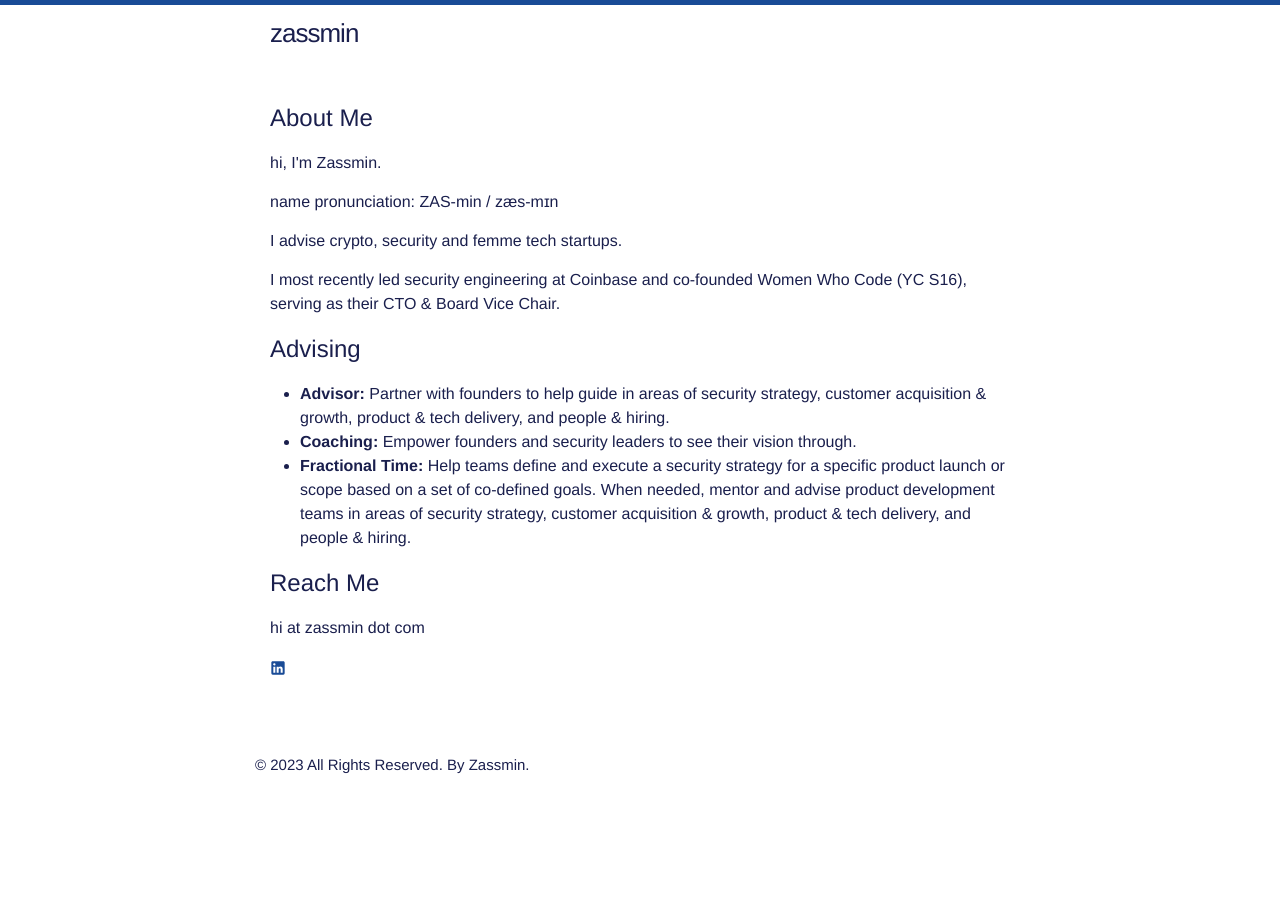
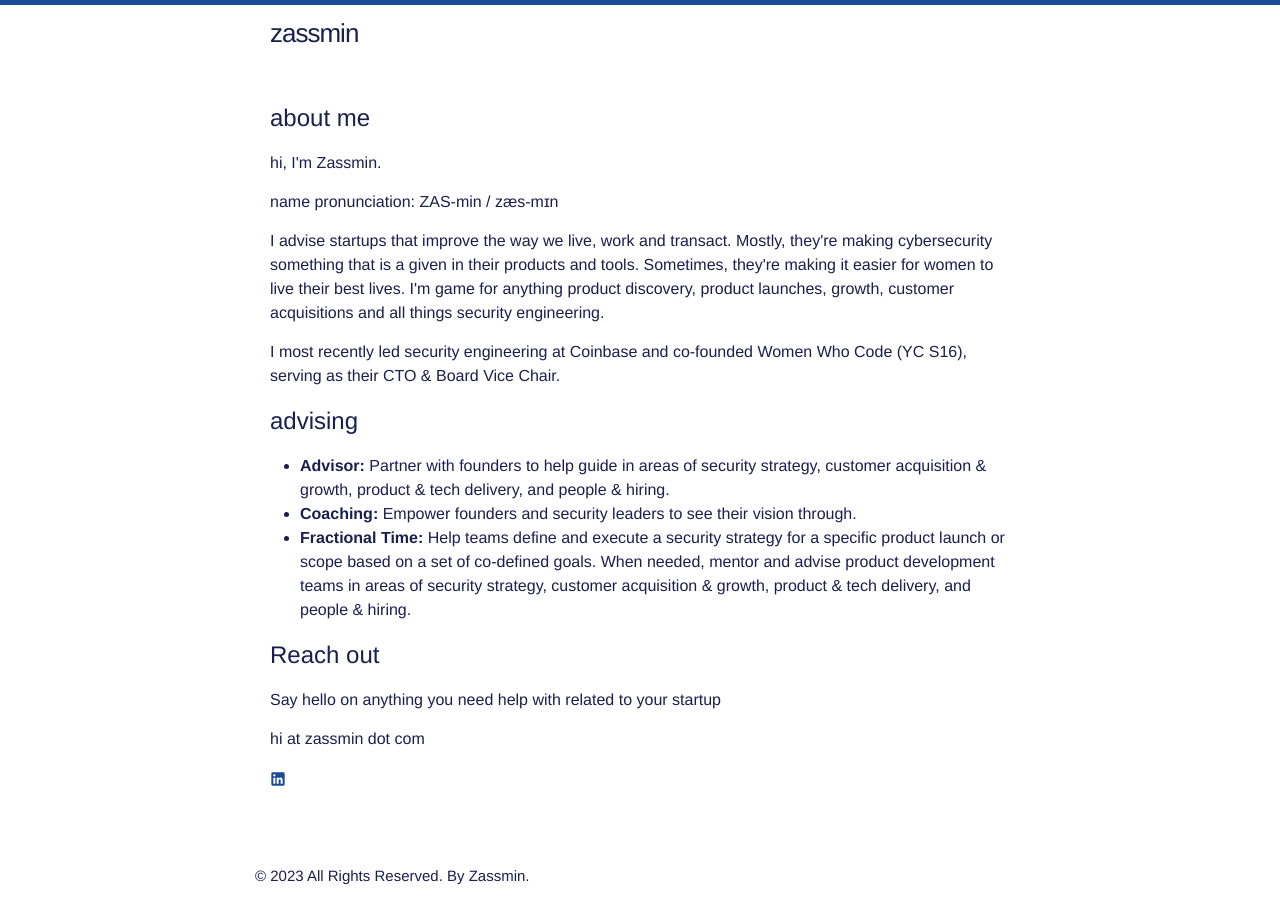
Before and after one commit to zassmin/zassmin, a Jekyll site: the page built from index.html, in a window 1280 px wide and 933 px high. Shown: the top 924 px of the window. Built offline with Jekyll 4.4.1, drawn with Linux system fonts in a browser that asks for light colours.

Commit message:
Update index.html
update intro

```diff
--- a/index.html
+++ b/index.html
@@ -4,20 +4,21 @@ layout: default
 
 <div class="home">
   <div>
-    <h2>About Me</h2>
+    <h2>about me</h2>
     <p>hi, I'm Zassmin.</p>
     <p>name pronunciation: ZAS-min / zæs-mɪn</p>
-    <p>I advise crypto, security and femme tech startups.</p>
+    <p>I advise startups that improve the way we live, work and transact. Mostly, they're making cybersecurity something that is a given in their products and tools. Sometimes, they're making it easier for women to live their best lives. I'm game for anything product discovery, product launches, growth, customer acquisitions and all things security engineering.</p>
     <p>I most recently led security engineering at Coinbase and co-founded Women Who Code (YC S16), serving as their CTO & Board Vice Chair.</p>
-    <h2>Advising</h2>
+    <h2>advising</h2>
     <ul>
       <li><strong>Advisor:</strong> Partner with founders to help guide in areas of security strategy, customer acquisition & growth, product & tech delivery, and people & hiring.</li>
       <li><strong>Coaching:</strong> Empower founders and security leaders to see their vision through.</li>
       <li><strong>Fractional Time:</strong> Help teams define and execute a security strategy for a specific product launch or scope based on a set of co-defined goals. When needed, mentor and advise product development teams in areas of security strategy, customer acquisition & growth, product & tech delivery, and people & hiring.</li>
     </ul>
 
-    <h2>Reach Me</h2>
-    <p> hi at zassmin dot com</p>
+    <h2>Reach out</h2>
+    <p>Say hello on anything you need help with related to your startup</p>
+    <p>hi at zassmin dot com</p>
     <p> {% include icon-linkedin.html %}</p>
   </div>
 </div>
```
